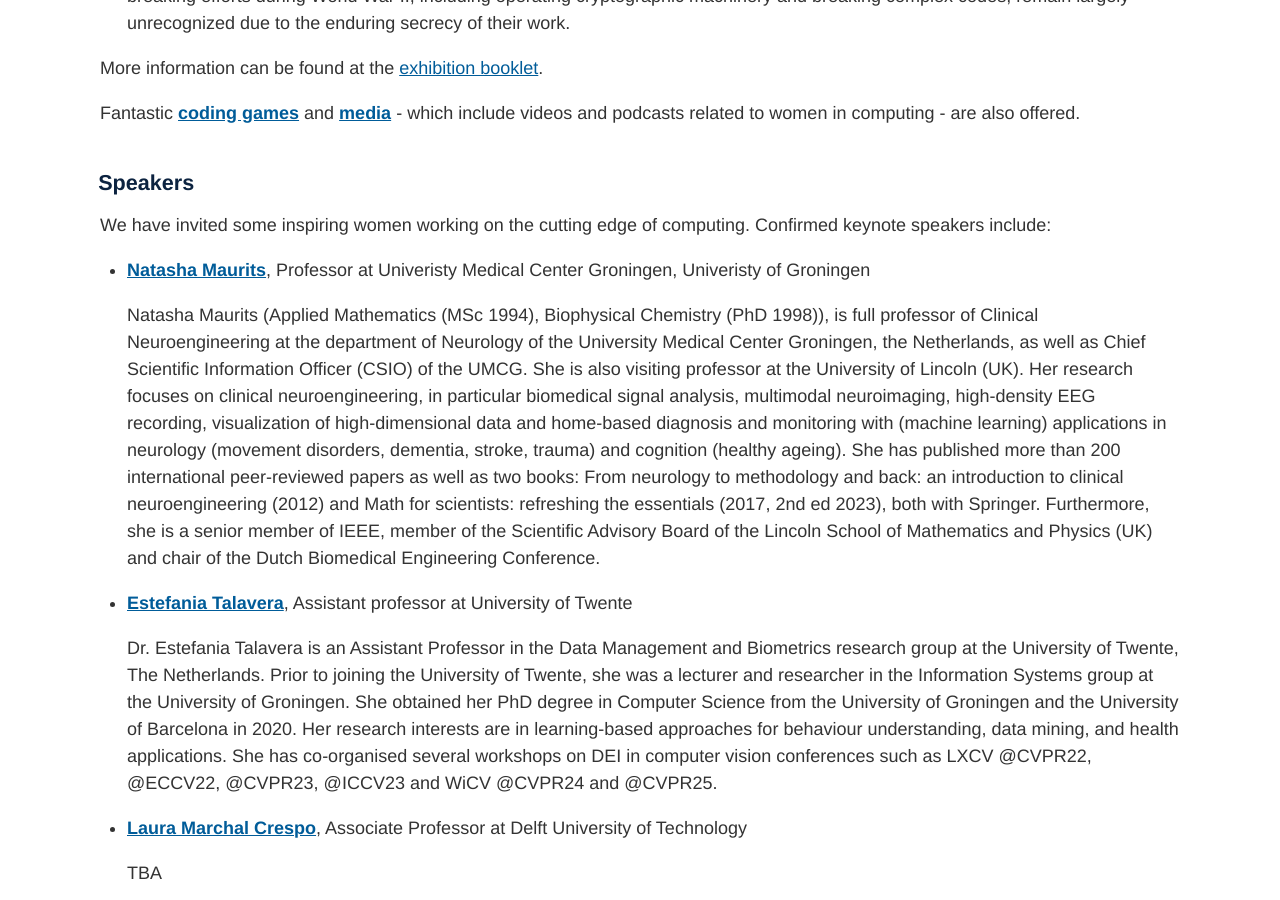
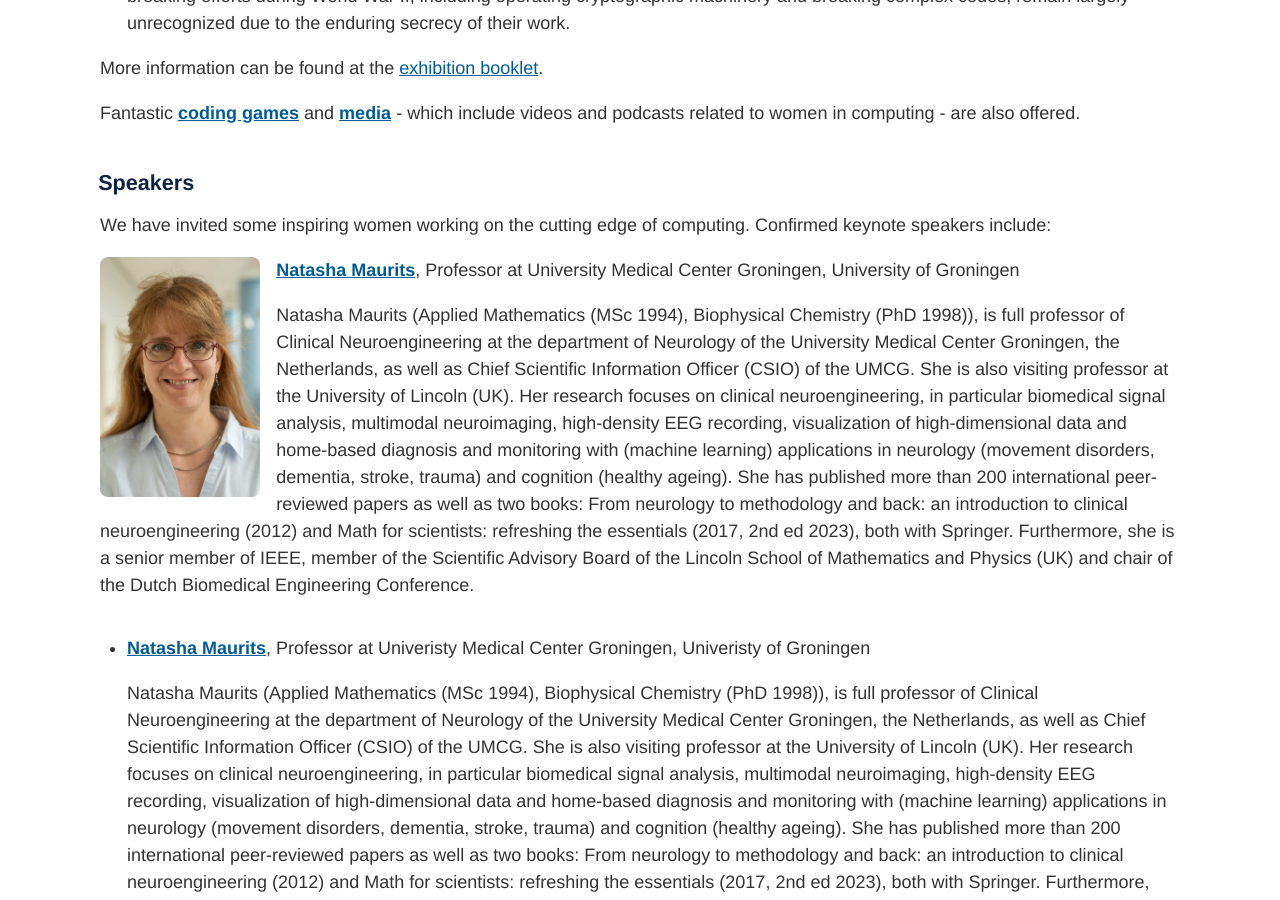
Before and after one commit to alice-and-eve/2025, a Jekyll site: the page built from index.md, in a window 1280 px wide and 900 px high, scrolled down 4193 px. Built offline with Jekyll 4.4.1, drawn with Linux system fonts in a browser that asks for light colours; some of the changed text lies outside the part shown.

Commit message:
Update index.md

```diff
--- a/index.md
+++ b/index.md
@@ -107,6 +107,14 @@ Fantastic **<a href="https://www.aliceandeve.nl/games" target="_blank" rel="noop
 ## Speakers
 
 We have invited some inspiring women working on the cutting edge of computing. Confirmed keynote speakers include:
+
+<img src="/assets/profile-pictures/keynote25_Maurits.jpg" alt="Natasha Maurits"
+     style="float:left;width:160px;height:auto;margin:0 .9rem .6rem 0;border-radius:8px;">
+<p><strong><a href="https://www.rug.nl/staff/n.m.maurits/?lang=en">Natasha Maurits</a></strong>,
+Professor at University Medical Center Groningen, University of Groningen</p>
+<p>Natasha Maurits (Applied Mathematics (MSc 1994), Biophysical Chemistry (PhD 1998)), is full professor of Clinical Neuroengineering at the department of Neurology of the University Medical Center Groningen, the Netherlands, as well as Chief Scientific Information Officer (CSIO) of the UMCG. She is also visiting professor at the University of Lincoln (UK). Her research focuses on clinical neuroengineering, in particular biomedical signal analysis, multimodal neuroimaging, high-density EEG recording, visualization of high-dimensional data and home-based diagnosis and monitoring with (machine learning) applications in neurology (movement disorders, dementia, stroke, trauma) and cognition (healthy ageing). She has published more than 200 international peer-reviewed papers as well as two books: From neurology to methodology and back: an introduction to clinical neuroengineering (2012) and Math for scientists: refreshing the essentials (2017, 2nd ed 2023), both with Springer. Furthermore, she is a senior member of IEEE, member of the Scientific Advisory Board of the Lincoln School of Mathematics and Physics (UK) and chair of the Dutch Biomedical Engineering Conference.</p>
+<div style="clear:both"></div> <!-- stop wrapping for the next section -->
+
 
 - **[Natasha  Maurits](https://www.rug.nl/staff/n.m.maurits/?lang=en)**, Professor at Univeristy Medical Center Groningen, Univeristy of Groningen
 
```
Also changed, not shown: other parts of index.md (+2 -2 lines).
